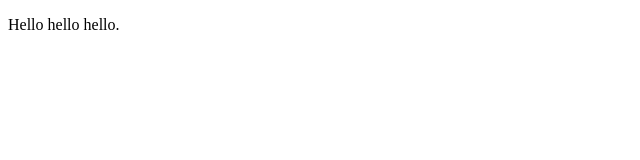
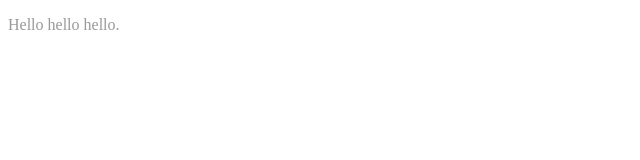
Before and after one commit to hagoptaminian/hagoptaminian.github.io, a plain HTML site: page index.html in a window 1280 px wide. Shown: the full height of the page, 0-640 px from the left. Drawn offline with Linux system fonts and the light colour scheme.

Commit message:
Update index.html

```diff
--- a/index.html
+++ b/index.html
@@ -1,5 +1,10 @@
 <!DOCTYPE html>
 <html>
+  <head>
+    <title>Hagop Taminian</title>
+    <link rel="stylesheet" type="text/css" href="/css/main.css"
+  </head>
+  </head>
   <body>
     <p>Hello hello hello.</p>
   </body>
```
